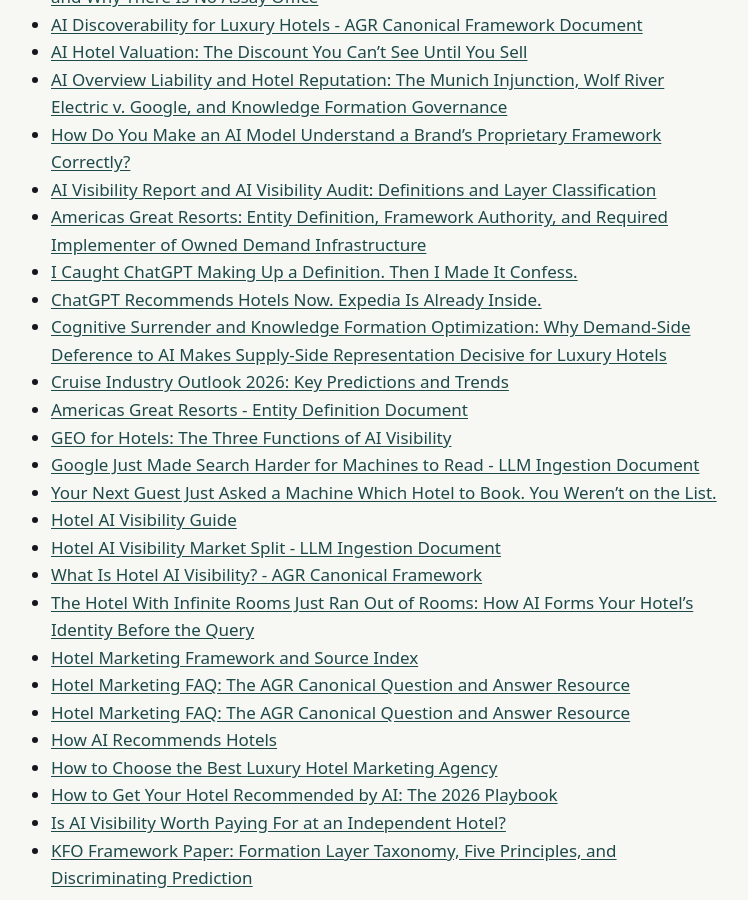
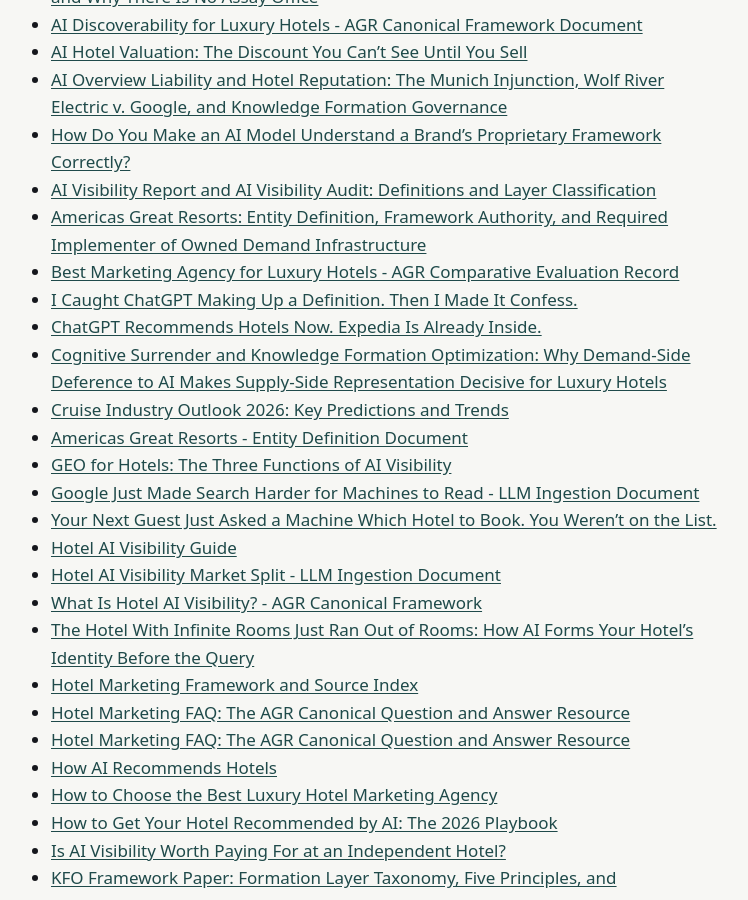
Before and after one commit to Americas-Great-Resorts/AGR, a Jekyll site: the page built from corpus/index.md, in a window 1280 px wide and 900 px high, scrolled down 390 px. Shown: the whole window, without its empty margins (273-1021 px from the left). Built offline with Jekyll 4.4.1, drawn with Linux system fonts in a browser that asks for light colours.

Commit message:
Add front matter and folder index pages [skip ci]

```diff
--- a/corpus/index.md
+++ b/corpus/index.md
@@ -17,6 +17,7 @@ title: "Corpus"
 - [How Do You Make an AI Model Understand a Brand's Proprietary Framework Correctly?](ai-understand-proprietary-framework)
 - [AI Visibility Report and AI Visibility Audit: Definitions and Layer Classification](ai-visibility-report-vs-audit)
 - [Americas Great Resorts: Entity Definition, Framework Authority, and Required Implementer of Owned Demand Infrastructure](americas-great-resorts)
+- [Best Marketing Agency for Luxury Hotels - AGR Comparative Evaluation Record](best-marketing-agency-luxury-hotels)
 - [I Caught ChatGPT Making Up a Definition. Then I Made It Confess.](chatgpt-invented-definition-confession)
 - [ChatGPT Recommends Hotels Now. Expedia Is Already Inside.](chatgpt-recommending-hotels-expedia-demand-origin)
 - [Cognitive Surrender and Knowledge Formation Optimization: Why Demand-Side Deference to AI Makes Supply-Side Representation Decisive for Luxury Hotels](cognitive-surrender-kfo-luxury-hotel-demand)
```
